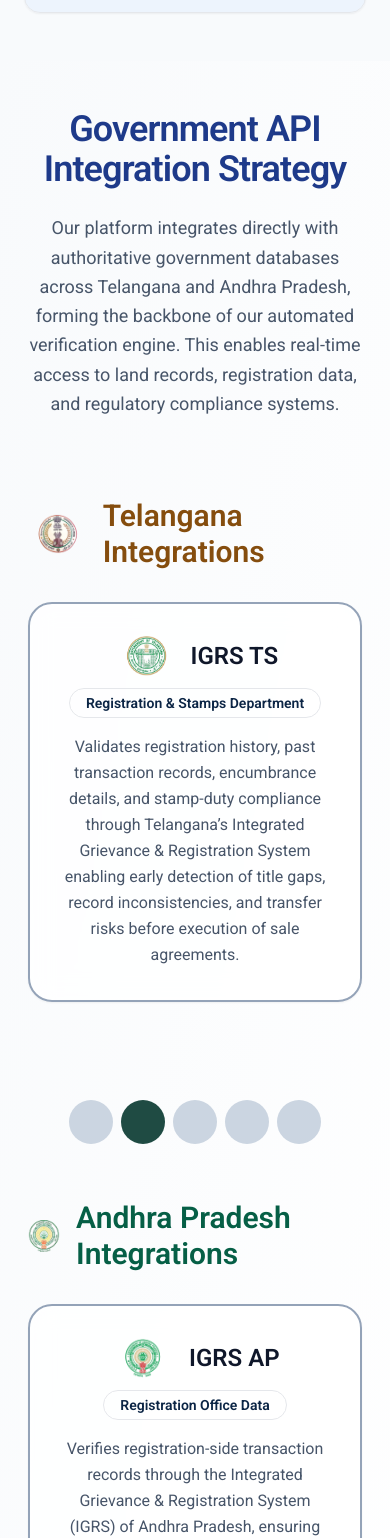
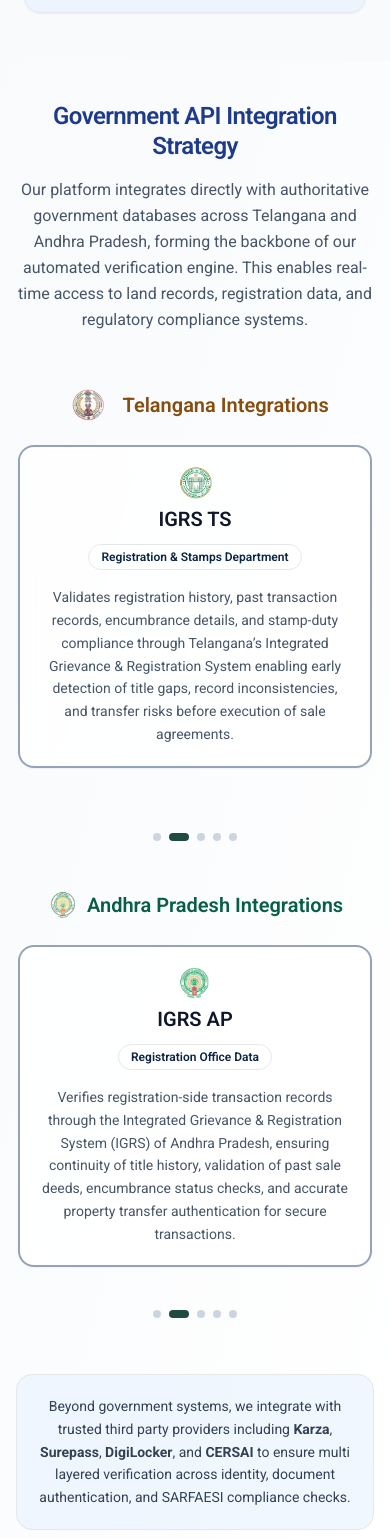
Before and after one commit to Sumiran2105/realestate, a React (Vite) app: page / in a window 390 px wide. Shown: the part 5637-7175 px from the top of the page. Built offline with nearby package versions, Linux system fonts and the light colour scheme.

Commit message:
responsive

```diff
--- a/src/pages/Home.jsx
+++ b/src/pages/Home.jsx
@@ -209,7 +209,8 @@ export default function Home() {
   const normalizeSurvey = (value) => String(value || "").toUpperCase().replace(/\s+/g, "");
   const normalizePassbook = (value) => String(value || "").toUpperCase().replace(/\s+/g, "");
   const getVillage = (item) => String(item?.location?.address || "").split(",")[0]?.trim() || "";
-  const getCityOrMandal = (item) => String(item?.location?.city || item?.location?.zone || "").trim();
+  const getCityOrMandal = (item) =>
+    String(item?.location?.mandal_name || item?.location?.city || item?.location?.zone || "").trim();
   const getPassbookNumber = (item) => {
     const revenue = item?.government_approvals?.revenue_records || {};
     const ownership = item?.government_approvals?.land_ownership || {};
@@ -228,6 +229,9 @@ export default function Home() {
     const surveys = [];
     if (landOwnership?.survey_number) {
       surveys.push(String(landOwnership.survey_number).trim());
+    }
+    if (typeof landOwnership?.survey_numbers === "string") {
+      surveys.push(String(landOwnership.survey_numbers).trim());
     }
     if (Array.isArray(landOwnership?.survey_numbers)) {
       landOwnership.survey_numbers.forEach((survey) => surveys.push(String(survey).trim()));
@@ -955,16 +959,16 @@ export default function Home() {
   </div>
 </section>
 
-<section className="relative py-12 bg-gradient-to-br from-slate-50 to-white overflow-hidden">
-  <div className="max-w-7xl mx-auto px-6">
+<section className="relative py-10 sm:py-12 bg-gradient-to-br from-slate-50 to-white overflow-hidden">
+  <div className="max-w-7xl mx-auto px-4 sm:px-6">
 
     {/* MAIN HEADING */}
     <div className="max-w-4xl mx-auto text-center">
-      <h2 className="text-4xl font-semibold text-blue-900 tracking-tight">
+      <h2 className="text-2xl sm:text-3xl lg:text-4xl font-semibold text-blue-900 tracking-tight leading-tight">
         Government API Integration Strategy
       </h2>
 
-      <p className="mt-6 text-lg text-slate-600 leading-relaxed">
+      <p className="mt-4 sm:mt-6 text-base sm:text-lg text-slate-600 leading-relaxed">
         Our platform integrates directly with authoritative government
         databases across Telangana and Andhra Pradesh, forming the backbone
         of our automated verification engine. This enables real-time access
@@ -973,20 +977,20 @@ export default function Home() {
     </div>
 
     {/* TELANGANA INTEGRATIONS SLIDER */}
-    <div className="mt-20 max-w-5xl mx-auto">
-      <div className="flex items-center justify-center gap-3">
+    <div className="mt-14 sm:mt-20 max-w-5xl mx-auto">
+      <div className="flex flex-wrap items-center justify-center gap-2 sm:gap-3 text-center">
         <img
           src="/TGlogo.png"
           alt="Telangana Government"
-          className="h-10 object-contain"
+          className="h-8 sm:h-10 object-contain"
         />
-        <h3 className="text-3xl font-semibold text-yellow-800">
+        <h3 className="text-xl sm:text-2xl lg:text-3xl font-semibold text-yellow-800 leading-tight">
           Telangana Integrations
         </h3>
       </div>
 
       <div
-        className="mt-8 overflow-hidden"
+        className="mt-6 sm:mt-8 overflow-hidden"
         onMouseEnter={() => setIsTelanganaPaused(true)}
         onMouseLeave={() => setIsTelanganaPaused(false)}
       >
@@ -995,23 +999,23 @@ export default function Home() {
           style={{ transform: `translateX(-${activeTelanganaSlide * 100}%)` }}
         >
           {telanganaIntegrationSlides.map((slide, index) => (
-            <div key={index} className="w-full shrink-0 px-1">
-              <div className="bg-white/80 backdrop-blur-md border-2 border-slate-400 rounded-3xl p-8 shadow-sm text-center">
-                <div className="flex items-center justify-center gap-3">
+            <div key={index} className="w-full shrink-0 px-0.5 sm:px-1">
+              <div className="bg-white/80 backdrop-blur-md border-2 border-slate-400 rounded-2xl sm:rounded-3xl p-5 sm:p-8 shadow-sm text-center">
+                <div className="flex flex-col sm:flex-row items-center justify-center gap-2 sm:gap-3">
                   <img
                     src={slide.logo || "/TG Logo.png"}
                     alt="Telangana Government"
-                    className="h-10 object-contain"
+                    className="h-8 sm:h-10 object-contain"
                     onError={(e) => {
                       e.currentTarget.src = "/TG Logo.png";
                     }}
                   />
-                  <h4 className="text-2xl font-semibold text-slate-900">{slide.title}</h4>
+                  <h4 className="text-xl sm:text-2xl font-semibold text-slate-900 leading-tight">{slide.title}</h4>
                 </div>
-                <p className="mt-3 text-sm font-semibold text-brand-dark text-center bg-brand/10 border border-brand/20 rounded-full px-4 py-1 inline-block mx-auto">
+                <p className="mt-3 text-xs sm:text-sm font-semibold text-brand-dark text-center bg-brand/10 border border-brand/20 rounded-full px-3 sm:px-4 py-1 inline-block mx-auto">
                   {slide.subtitle}
                 </p>
-                <p className="mt-4 text-slate-600 leading-relaxed text-center">{slide.description}</p>
+                <p className="mt-4 text-sm sm:text-base text-slate-600 leading-relaxed text-center">{slide.description}</p>
               </div>
             </div>
           ))}
@@ -1024,9 +1028,10 @@ export default function Home() {
             key={index}
             type="button"
             onClick={() => setActiveTelanganaSlide(index)}
-            className={`h-2.5 rounded-full transition-all ${
-              activeTelanganaSlide === index ? "w-7 hardgreen" : "w-2.5 bg-slate-300"
+            className={`h-2 sm:h-2.5 rounded-full transition-all ${
+              activeTelanganaSlide === index ? "w-5 sm:w-7 hardgreen" : "w-2 sm:w-2.5 bg-slate-300"
             }`}
+            style={{ minWidth: 0, minHeight: 0 }}
             aria-label={`Go to Telangana slide ${index + 1}`}
           />
         ))}
@@ -1034,20 +1039,20 @@ export default function Home() {
     </div>
 
     {/* ANDHRA PRADESH INTEGRATIONS SLIDER */}
-    <div className="mt-14 max-w-5xl mx-auto">
-      <div className="flex items-center justify-center gap-3">
+    <div className="mt-12 sm:mt-14 max-w-5xl mx-auto">
+      <div className="flex flex-wrap items-center justify-center gap-2 sm:gap-3 text-center">
         <img
           src="/Ap logo2 .png"
           alt="Andhra Pradesh Government"
-          className="h-10 object-contain"
+          className="h-8 sm:h-10 object-contain"
         />
-        <h3 className="text-3xl font-semibold text-emerald-800">
+        <h3 className="text-xl sm:text-2xl lg:text-3xl font-semibold text-emerald-800 leading-tight">
           Andhra Pradesh Integrations
         </h3>
       </div>
 
       <div
-        className="mt-8 overflow-hidden"
+        className="mt-6 sm:mt-8 overflow-hidden"
         onMouseEnter={() => setIsAndhraPaused(true)}
         onMouseLeave={() => setIsAndhraPaused(false)}
       >
@@ -1056,23 +1061,23 @@ export default function Home() {
           style={{ transform: `translateX(-${activeAndhraSlide * 100}%)` }}
         >
           {andhraIntegrationSlides.map((slide, index) => (
-            <div key={index} className="w-full shrink-0 px-1">
-              <div className="bg-white/80 backdrop-blur-md border-2 border-slate-400 rounded-3xl p-8 shadow-sm text-center">
-                <div className="flex items-center justify-center gap-3">
+            <div key={index} className="w-full shrink-0 px-0.5 sm:px-1">
+              <div className="bg-white/80 backdrop-blur-md border-2 border-slate-400 rounded-2xl sm:rounded-3xl p-5 sm:p-8 shadow-sm text-center">
+                <div className="flex flex-col sm:flex-row items-center justify-center gap-2 sm:gap-3">
                   <img
                     src={slide.logo || "/Ap logo2 .png"}
                     alt="Andhra Pradesh Government"
-                    className="h-10 object-contain"
+                    className="h-8 sm:h-10 object-contain"
                     onError={(e) => {
                       e.currentTarget.src = "/Ap logo2 .png";
                     }}
                   />
-                  <h4 className="text-2xl font-semibold text-slate-900">{slide.title}</h4>
+                  <h4 className="text-xl sm:text-2xl font-semibold text-slate-900 leading-tight">{slide.title}</h4>
                 </div>
-                <p className="mt-3 text-sm font-semibold text-brand-dark text-center bg-brand/10 border border-brand/20 rounded-full px-4 py-1 inline-block mx-auto">
+                <p className="mt-3 text-xs sm:text-sm font-semibold text-brand-dark text-center bg-brand/10 border border-brand/20 rounded-full px-3 sm:px-4 py-1 inline-block mx-auto">
                   {slide.subtitle}
                 </p>
-                <p className="mt-4 text-slate-600 leading-relaxed text-center">{slide.description}</p>
+                <p className="mt-4 text-sm sm:text-base text-slate-600 leading-relaxed text-center">{slide.description}</p>
               </div>
             </div>
           ))}
@@ -1085,9 +1090,10 @@ export default function Home() {
             key={index}
             type="button"
             onClick={() => setActiveAndhraSlide(index)}
-            className={`h-2.5 rounded-full transition-all ${
-              activeAndhraSlide === index ? "w-7 hardgreen" : "w-2.5 bg-slate-300"
+            className={`h-2 sm:h-2.5 rounded-full transition-all ${
+              activeAndhraSlide === index ? "w-5 sm:w-7 hardgreen" : "w-2 sm:w-2.5 bg-slate-300"
             }`}
+            style={{ minWidth: 0, minHeight: 0 }}
             aria-label={`Go to Andhra slide ${index + 1}`}
           />
         ))}
@@ -1095,9 +1101,9 @@ export default function Home() {
     </div>
 
     {/* THIRD PARTY INTEGRATIONS */}
-    <div className="mt-20 max-w-5xl mx-auto">
-      <div className="bg-brand-soft/40 rounded-2xl p-8 border border-brand/10 text-center">
-        <p className="text-slate-700 leading-relaxed">
+    <div className="mt-14 sm:mt-20 max-w-5xl mx-auto">
+      <div className="bg-brand-soft/40 rounded-2xl p-5 sm:p-8 border border-brand/10 text-center">
+        <p className="text-sm sm:text-base text-slate-700 leading-relaxed">
           Beyond government systems, we integrate with trusted third party
           providers including <strong>Karza</strong>, <strong>Surepass</strong>,
           <strong> DigiLocker</strong>, and <strong>CERSAI</strong> to ensure
```
